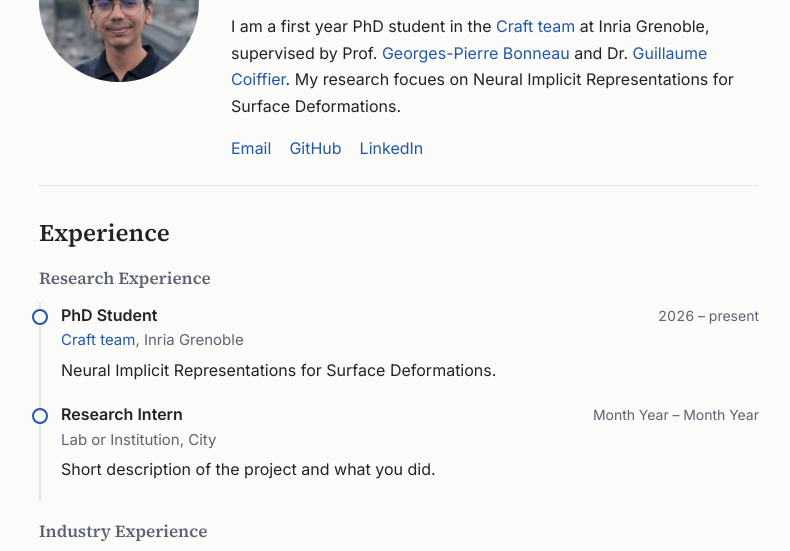
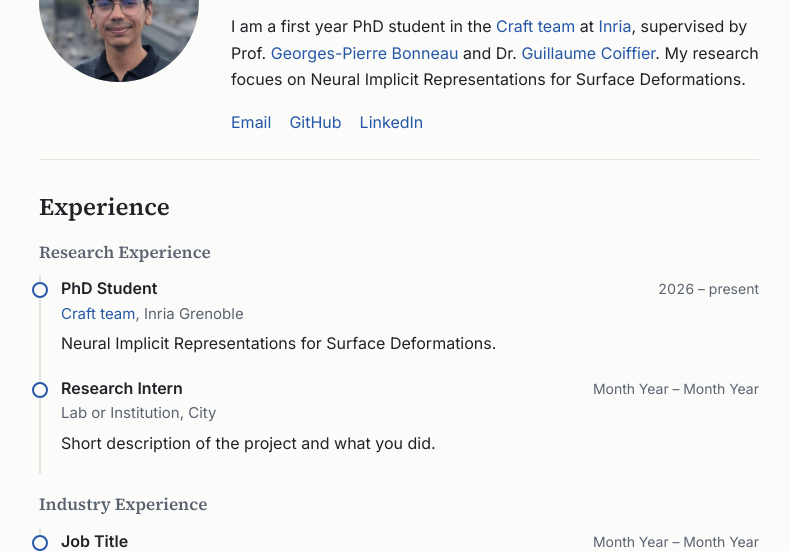
Before and after one commit to OnurBasci/onurbasci.github.io, a plain HTML site: page index.html in a window 1280 px wide. Shown: the part 191-742 px from the top of the page, without its empty margins (241-1031 px from the left). Drawn offline with Linux system fonts and the light colour scheme.

Commit message:
inria link

```diff
--- a/index.html
+++ b/index.html
@@ -30,7 +30,7 @@
         <h1>Onur Başçı</h1>
         <p class="role">PhD Candidate · Computer Science · Université Grenoble Alpes</p>
         <p>
-          I am a first year PhD student in the <a href="https://team.inria.fr/craft/">Craft team</a> at Inria Grenoble, supervised by Prof. <a href="https://team.inria.fr/craft/georges-pierre-bonneau/">Georges-Pierre Bonneau</a> and Dr. <a href="https://gcoiffier.github.io/">Guillaume Coiffier</a>.
+          I am a first year PhD student in the <a href="https://team.inria.fr/craft/">Craft team</a> at <a href="https://www.inria.fr/fr/centre-inria-universite-grenoble-alpes">Inria</a>, supervised by Prof. <a href="https://team.inria.fr/craft/georges-pierre-bonneau/">Georges-Pierre Bonneau</a> and Dr. <a href="https://gcoiffier.github.io/">Guillaume Coiffier</a>.
           My research focues on Neural Implicit Representations for Surface Deformations.
         </p>
         <ul class="links">
```
